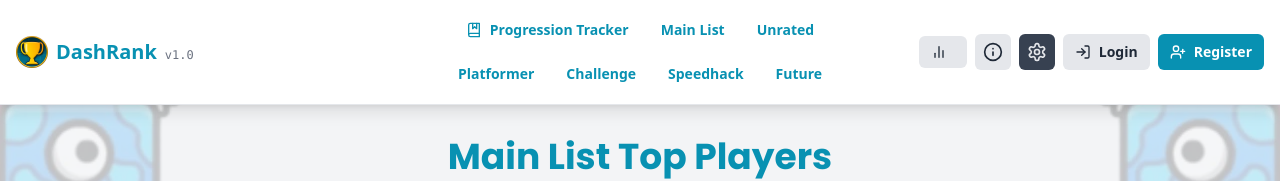
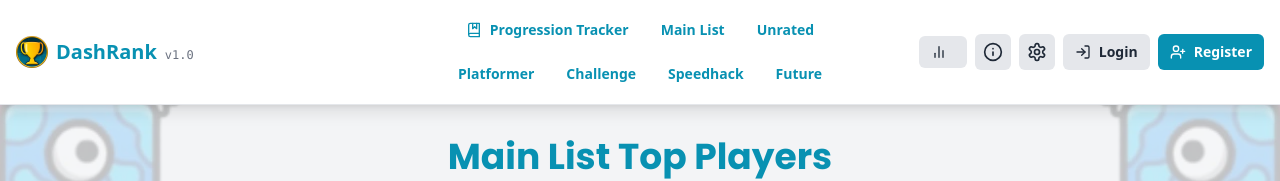
Before and after one commit to Woblu/DashRank, a React (Vite) app: page /players in a window 1280 px wide. Shown: the top 181 px of the page. Built offline with nearby package versions, Linux system fonts and the light colour scheme.

Commit message:
Fixing the Progress Tracker

```diff
--- a/src/components/SettingsMenu.jsx
+++ b/src/components/SettingsMenu.jsx
@@ -38,9 +38,10 @@ export default function SettingsMenu() {
       <button
         title="Settings"
         onClick={() => setIsOpen(!isOpen)}
-        className="p-2 rounded-md font-semibold bg-gray-700 hover:bg-gray-600 text-gray-200 transition-colors"
+        className="p-2 rounded-md font-semibold bg-gray-200 dark:bg-gray-700 hover:bg-gray-300 dark:hover:bg-gray-600 transition-colors"
       >
-        <Settings className="w-5 h-5" />
+        {/* THE FIX IS HERE: Added text color classes to the icon */}
+        <Settings className="w-5 h-5 text-gray-800 dark:text-gray-200" />
       </button>
 
       {isOpen && (
--- a/src/pages/PersonalRecordDetail.jsx
+++ b/src/pages/PersonalRecordDetail.jsx
@@ -69,10 +69,10 @@ export default function PersonalRecordDetail() {
 
   return (
     <div className="max-w-4xl mx-auto p-4 sm:p-6 text-gray-900 dark:text-gray-100">
-      <div className="relative bg-gray-100 dark:bg-gray-800 p-4 sm:p-6 rounded-xl shadow-lg mb-6">
+      <div className="relative bg-white dark:bg-gray-800 p-4 sm:p-6 rounded-xl shadow-lg mb-6">
         <button
           onClick={() => navigate('/progression')}
-          className="absolute top-4 left-4 z-10 w-10 h-10 flex items-center justify-center rounded-full bg-gray-300 dark:bg-gray-600 text-gray-800 dark:text-gray-100 hover:bg-gray-400 dark:hover:bg-gray-500 transition-colors"
+          className="absolute top-4 left-4 z-10 w-10 h-10 flex items-center justify-center rounded-full bg-gray-200 dark:bg-gray-700 text-gray-800 dark:text-gray-100 hover:bg-gray-300 dark:hover:bg-gray-600 transition-colors"
           aria-label="Go back to list"
         >
           <ChevronLeft size={24} />
@@ -106,7 +106,7 @@ export default function PersonalRecordDetail() {
           )}
         </div>
 
-        <div className="aspect-video w-full">
+        <div className="aspect-video w-full bg-black rounded-xl">
           {embedInfo ? (
             embedInfo.type === 'iframe' ? (
               <iframe
@@ -116,14 +116,14 @@ export default function PersonalRecordDetail() {
                 frameBorder="0"
                 allow="accelerometer; autoplay; clipboard-write; encrypted-media; gyroscope; picture-in-picture"
                 allowFullScreen
-                className="rounded-xl shadow-lg bg-black"
+                className="rounded-xl shadow-lg"
               ></iframe>
             ) : (
               <video
                 width="100%" height="100%"
                 controls
                 src={embedInfo.url}
-                className="rounded-xl shadow-lg bg-black"
+                className="rounded-xl shadow-lg"
               >
                 Your browser does not support the video tag.
               </video>
@@ -139,7 +139,7 @@ export default function PersonalRecordDetail() {
         </div>
       </div>
 
-      <div className="bg-gray-100 dark:bg-gray-800 p-6 rounded-lg shadow-inner">
+      <div className="bg-white dark:bg-gray-800 p-6 rounded-lg shadow-inner">
         <h2 className="text-2xl font-bold text-center text-cyan-600 dark:text-cyan-400 mb-4">Record Details</h2>
         <div className="flex items-center justify-center gap-6 mt-2">
             <a href={record.videoUrl} target="_blank" rel="noopener noreferrer" className="flex items-center gap-2 text-gray-700 dark:text-gray-300 hover:text-cyan-400 transition-colors">
```
